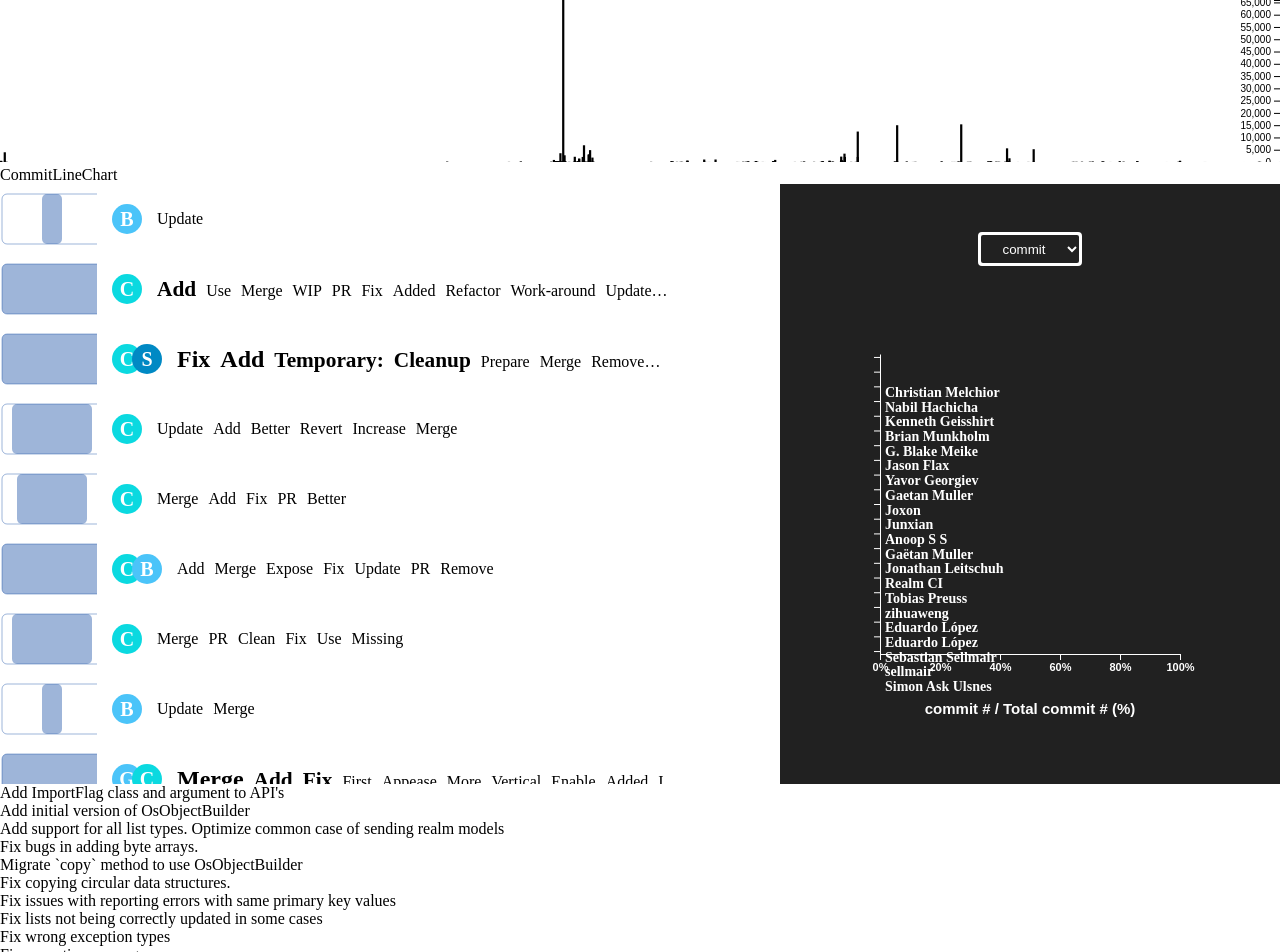
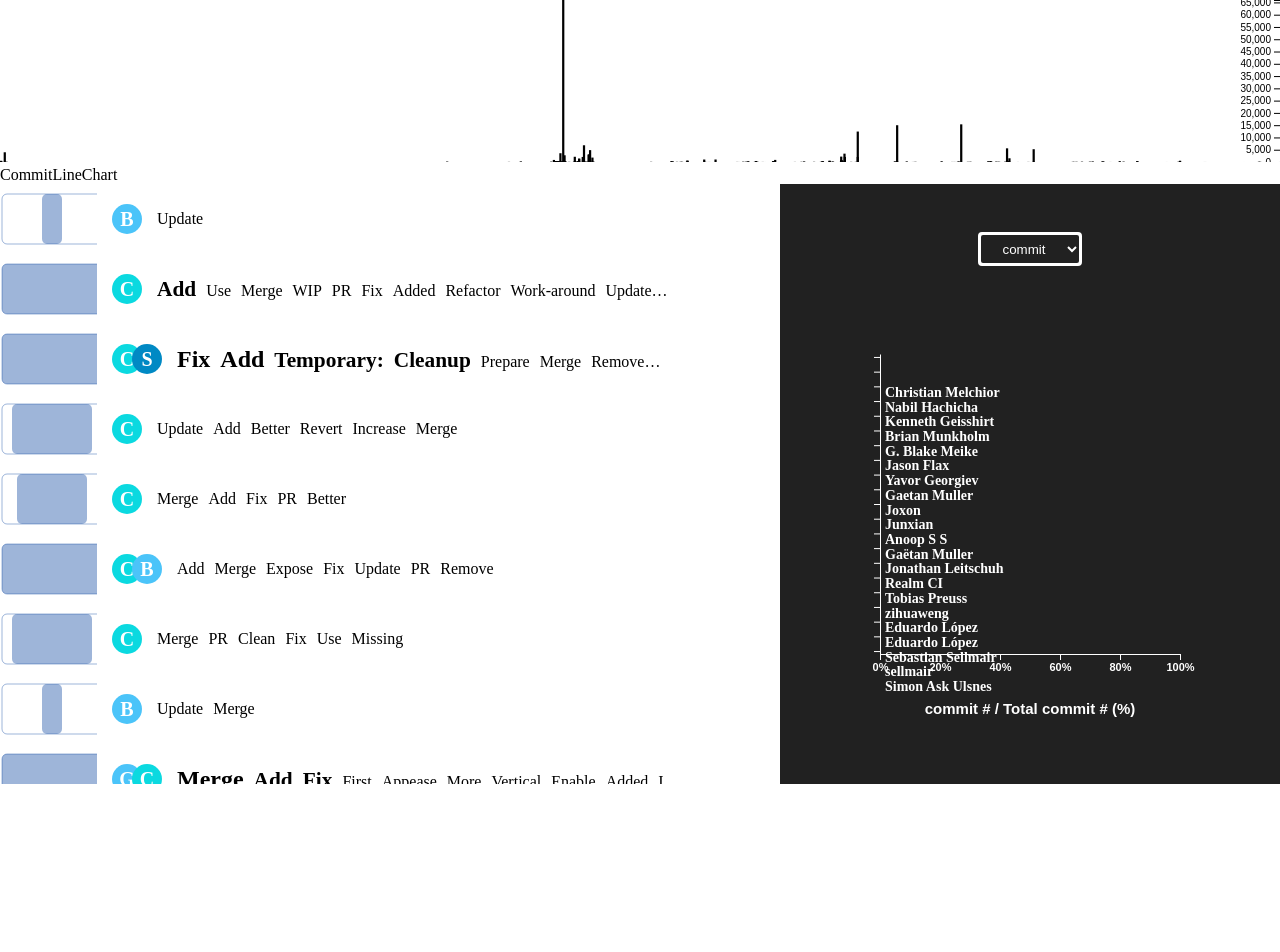
Before and after one commit to githru/githru-vscode-ext, a React (Create React App) app in the folder packages/view/: page / in a window 1280 px wide. Shown: the top 952 px of the page. After the commit the page ends 800 px from the top, so only its background shows below. Built offline with nearby package versions, Linux system fonts and the light colour scheme.

Commit message:
feat(view): apply selectedData in Detail Component

```diff
--- a/packages/view/src/App.tsx
+++ b/packages/view/src/App.tsx
@@ -38,7 +38,7 @@ const App = () => {
         />
         <Statistics data={selectedData ? [selectedData] : filteredData} />
       </div>
-      <Detail data={data} />
+      <Detail selectedData={selectedData} />
     </div>
   );
 };
--- a/packages/view/src/components/Detail/Detail.tsx
+++ b/packages/view/src/components/Detail/Detail.tsx
@@ -1,14 +1,10 @@
-import type { GlobalProps } from "types/global";
+import type { SelectedDataProps } from "types/global";
 
-import { getCommitListDetail, getCommitListInCluster } from "./Detail.util";
+import { getCommitListDetail } from "./Detail.util";
 
-const TARGET_CLUSTER_ID = 2435;
-
-const Detail = ({ data }: GlobalProps) => {
-  const commitNodeListInCluster = getCommitListInCluster({
-    data,
-    clusterId: TARGET_CLUSTER_ID,
-  });
+const Detail = ({ selectedData }: { selectedData: SelectedDataProps }) => {
+  if (!selectedData) return null;
+  const commitNodeListInCluster = selectedData.commitNodeList;
   const { authorLength, fileLength, commitLength, insertions, deletions } =
     getCommitListDetail({ commitNodeListInCluster });
 
--- a/packages/view/src/components/Detail/Detail.util.ts
+++ b/packages/view/src/components/Detail/Detail.util.ts
@@ -1,19 +1,4 @@
-import type { GlobalProps, CommitNode } from "types/";
-
-type GetCommitListInCluster = GlobalProps & { clusterId: number };
-export const getCommitListInCluster = ({
-  data,
-  clusterId,
-}: GetCommitListInCluster) => {
-  const flatCommitNodeList: CommitNode[] = data
-    .map((clusterNode) => clusterNode.commitNodeList)
-    .flat();
-
-  const commitNodeListInCluster = flatCommitNodeList.filter(
-    (commitNode) => commitNode.clusterId === clusterId
-  );
-  return commitNodeListInCluster;
-};
+import type { CommitNode } from "types/";
 
 // eslint-disable-next-line @typescript-eslint/no-explicit-any
 const getDataSetSize = <T extends any[]>(arr: T, callback: Function) => {
```
